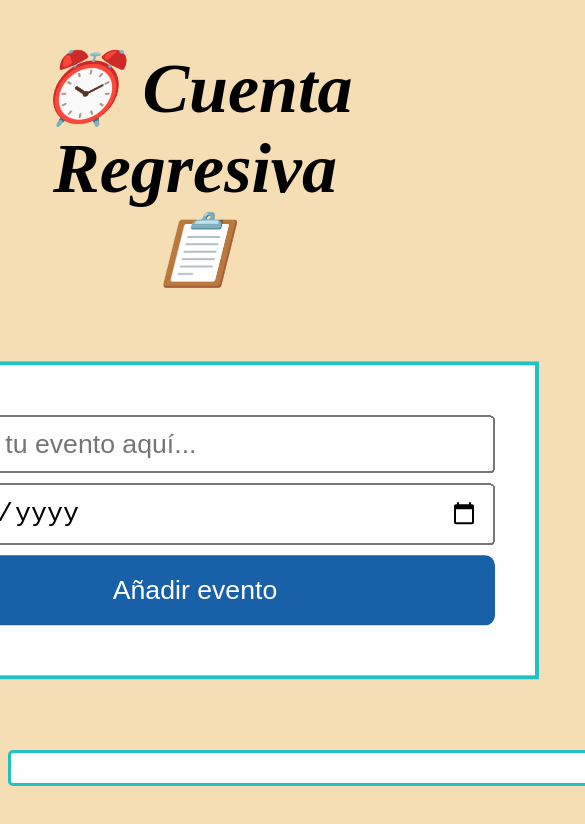
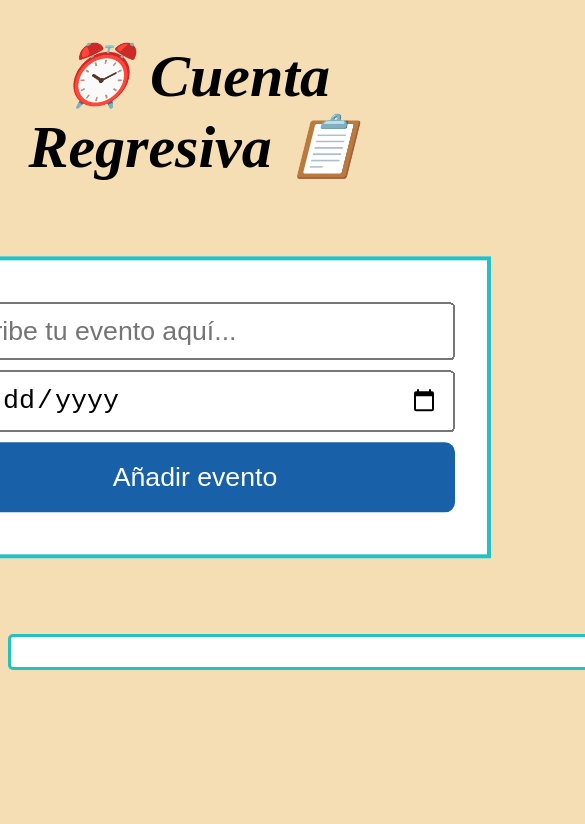
Before and after one commit to BautistaBaigorri/Cuenta-Regresiva-Eventos, a plain HTML site: page index.html in a window 390 px wide. Shown: the top 824 px of the page, 585 px wide, since content can reach past the window. Drawn offline with Linux system fonts and the light colour scheme.

Commit message:
responsive tablet

```diff
--- a/main.css
+++ b/main.css
@@ -6,7 +6,7 @@ body {
 .tittle {
   text-align: center;
   font-style: italic;
-    font-family: 'Times New Roman', Times, serif;
+  font-family: "Times New Roman", Times, serif;
   font-size: 35px;
 }
 
@@ -16,7 +16,7 @@ body {
   width: 300px;
   margin: 150px auto;
   transform: scale(2);
-    border: 2px solid rgb(34,193,195);
+  border: 2px solid rgb(34, 193, 195);
 }
 
 button {
@@ -63,7 +63,7 @@ input[type="submit"]:hover {
   display: flex;
   flex-direction: column;
   gap: 10px;
-    border: 3px solid rgb(34,193,195);
+  border: 3px solid rgb(34, 193, 195);
 }
 
 .event {
@@ -104,3 +104,36 @@ input[type="submit"]:hover {
   width: 100px;
   font-size: 18px;
 }
+
+/* RESPONSIVE TABLET */
+
+@media only screen and (max-width: 768px) {
+
+  .tittle {
+    text-align: center;
+    font-style: italic;
+    font-family: "Times New Roman", Times, serif;
+    font-size: 30px;
+  }
+
+  .form {
+    background-color: white;
+    padding: 16px;
+    width: 260px;
+    margin: 150px auto;
+    transform: scale(2);
+    border: 2px solid rgb(34, 193, 195);
+  }
+
+  #eventsContainer {
+    background-color: white;
+    border-radius: 5px;
+    padding: 15px;
+    width: 700px;
+    margin: 0 auto;
+    display: flex;
+    flex-direction: column;
+    gap: 10px;
+    border: 3px solid rgb(34, 193, 195);
+  }
+}
```
Lines whose indentation alone changed are shown as unchanged.
